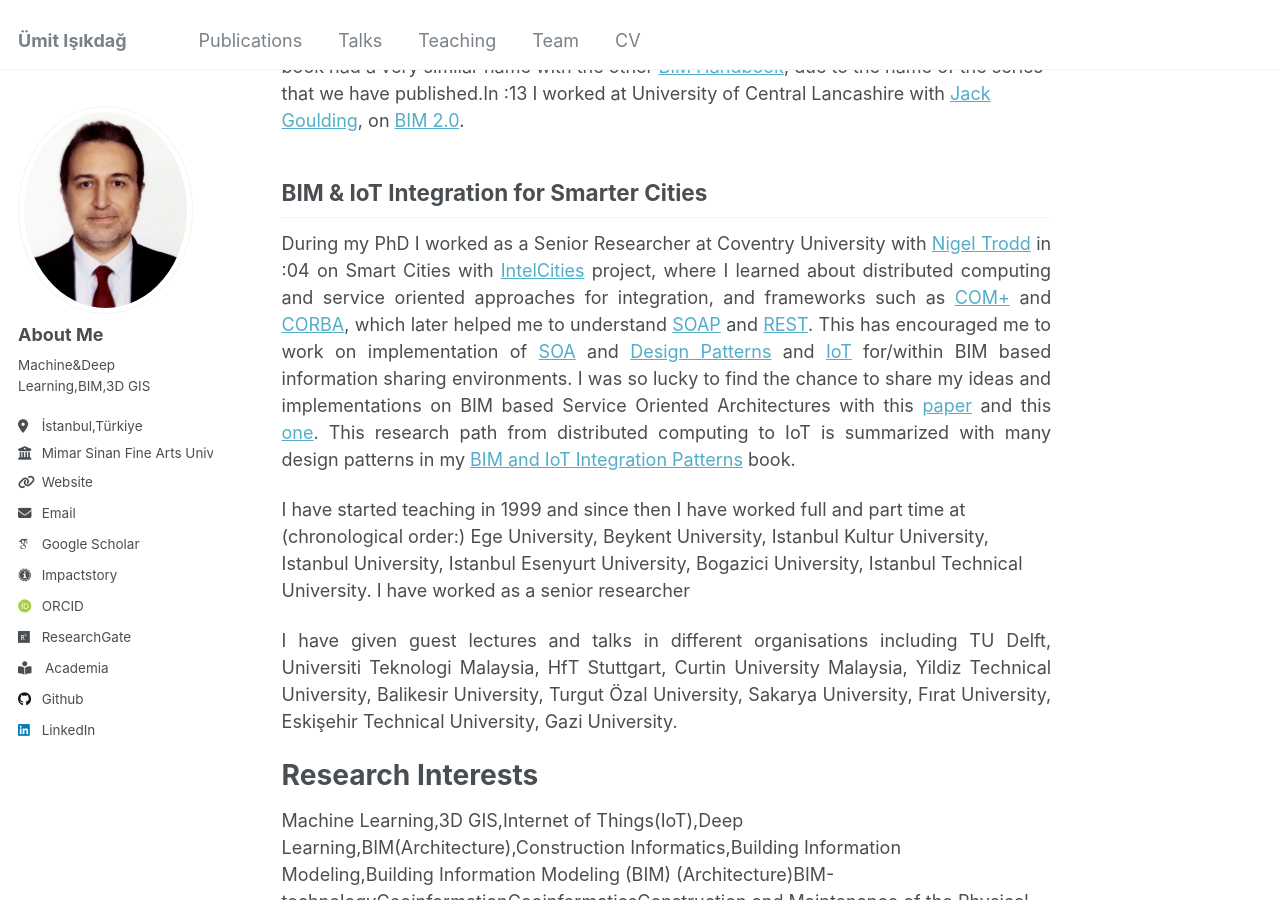
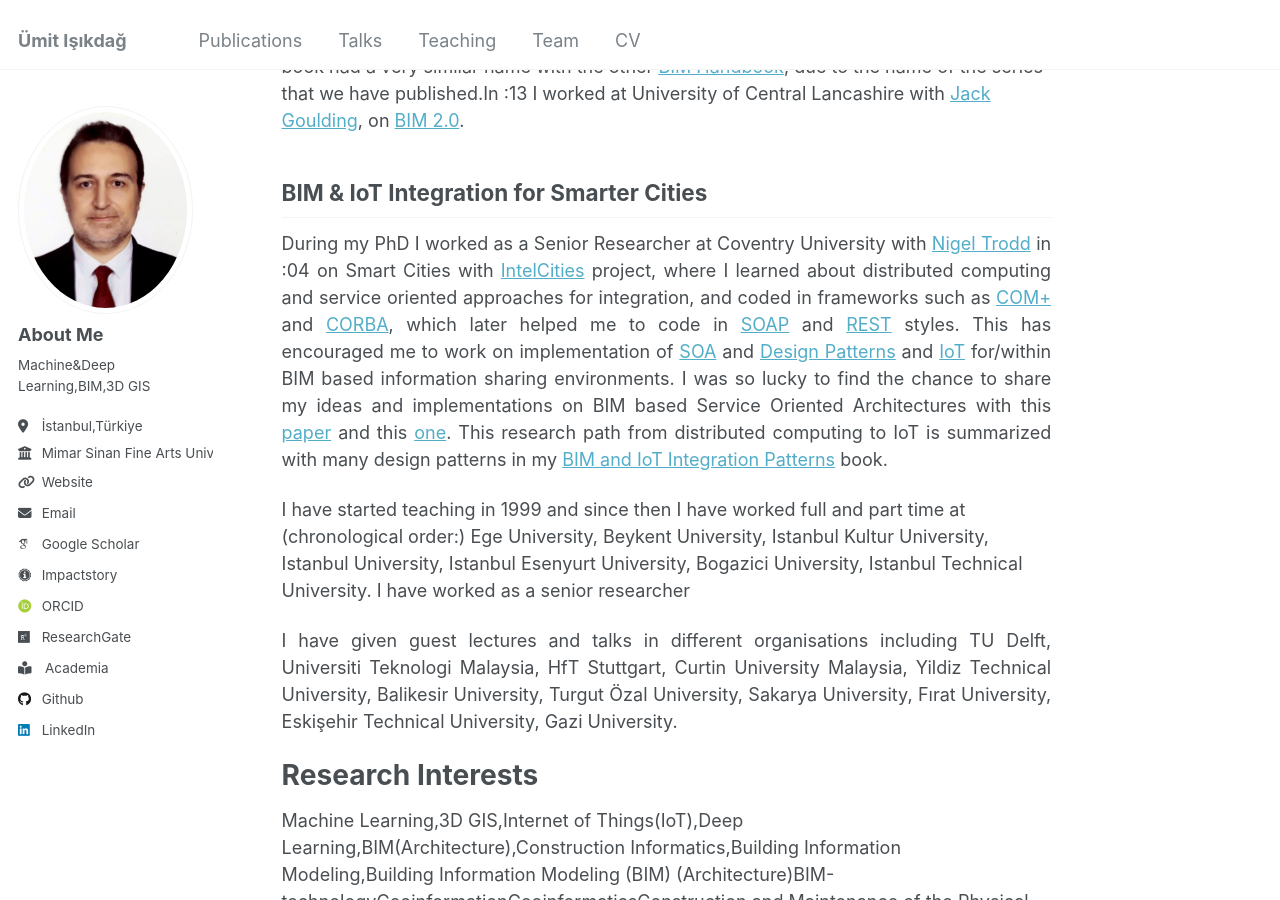
Before and after one commit to uisikdag/uisikdag.github.io, a Jekyll site: the page built from _pages/about.md, in a window 1280 px wide and 900 px high, scrolled down 987 px. Built offline with Jekyll 4.4.1, drawn with Linux system fonts in a browser that asks for light colours; some web fonts are replaced.

Commit message:
Update about.md

```diff
--- a/_pages/about.md
+++ b/_pages/about.md
@@ -47,9 +47,9 @@ with [Jack Goulding](https://www.linkedin.com/in/jack-goulding-a0412614), on [BI
 BIM & IoT Integration for Smarter Cities
 ------
 During my PhD I worked as a Senior Researcher at Coventry University with [Nigel Trodd](https://www.linkedin.com/in/nigeltrodd) in :04 on Smart Cities with [IntelCities](https://www.itas.kit.edu/english/projects_pask04_intelcity.php)
-project, where I learned about distributed computing and service oriented approaches for integration, and frameworks such as
+project, where I learned about distributed computing and service oriented approaches for integration, and  coded in frameworks such as
 [COM+](https://en.wikipedia.org/wiki/Component_Object_Model) and [CORBA](https://www.corba.org/),
-which later helped me to understand [SOAP](https://en.wikipedia.org/wiki/SOAP) and [REST](https://en.wikipedia.org/wiki/REST).
+which later helped me to code in [SOAP](https://en.wikipedia.org/wiki/SOAP) and [REST](https://en.wikipedia.org/wiki/REST) styles.
 This has encouraged me to work on implementation of [SOA](https://en.wikipedia.org/wiki/Service-oriented_architecture) and
 [Design Patterns](https://en.wikipedia.org/wiki/Software_design_pattern) and [IoT](https://en.wikipedia.org/wiki/Internet_of_things) for/within BIM based information sharing environments.
  I was so lucky to find the chance to share my ideas and implementations on BIM based Service Oriented Architectures with this [paper](https://www.sciencedirect.com/science/article/abs/pii/S0926580509001769)
```
